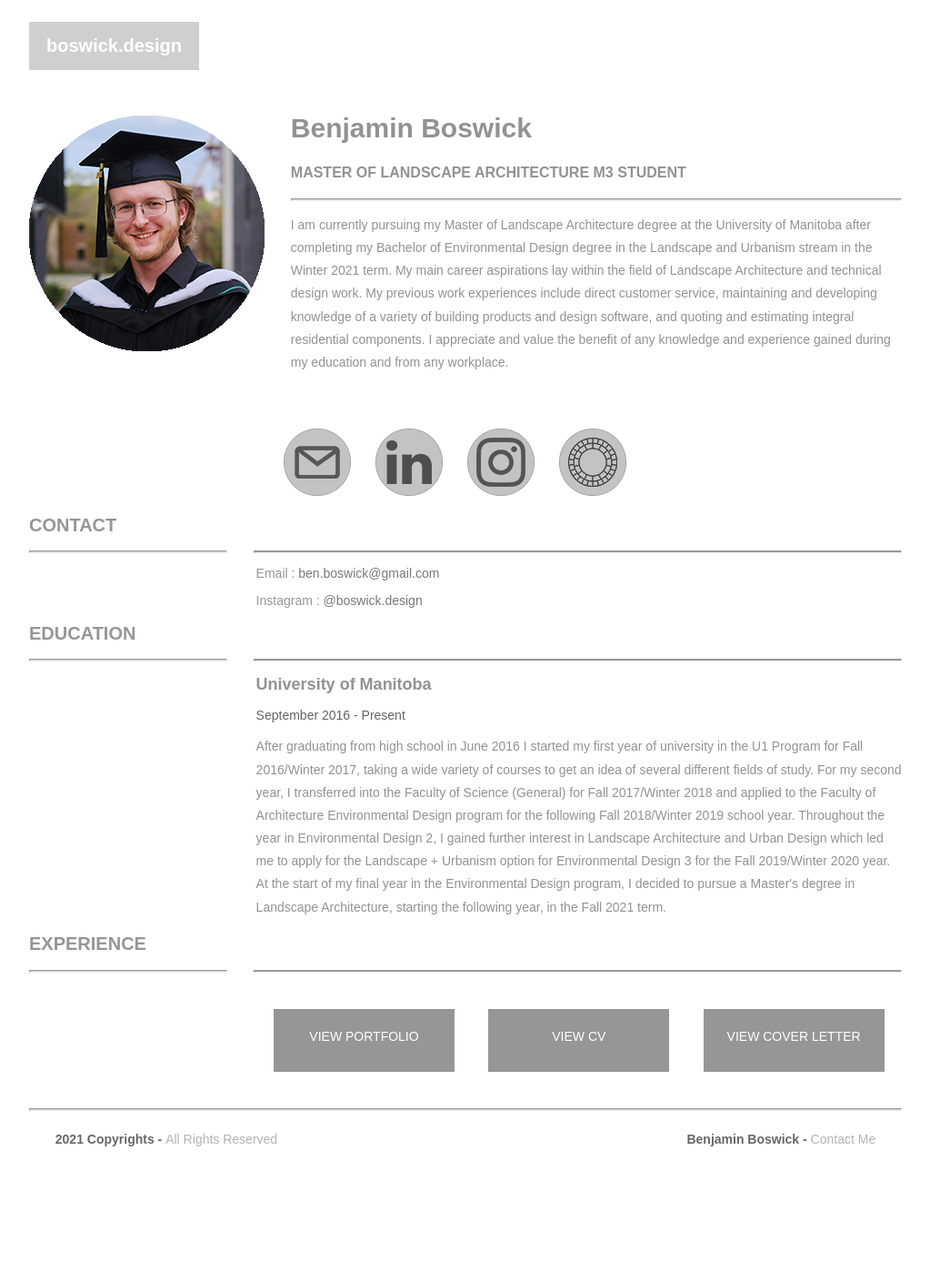
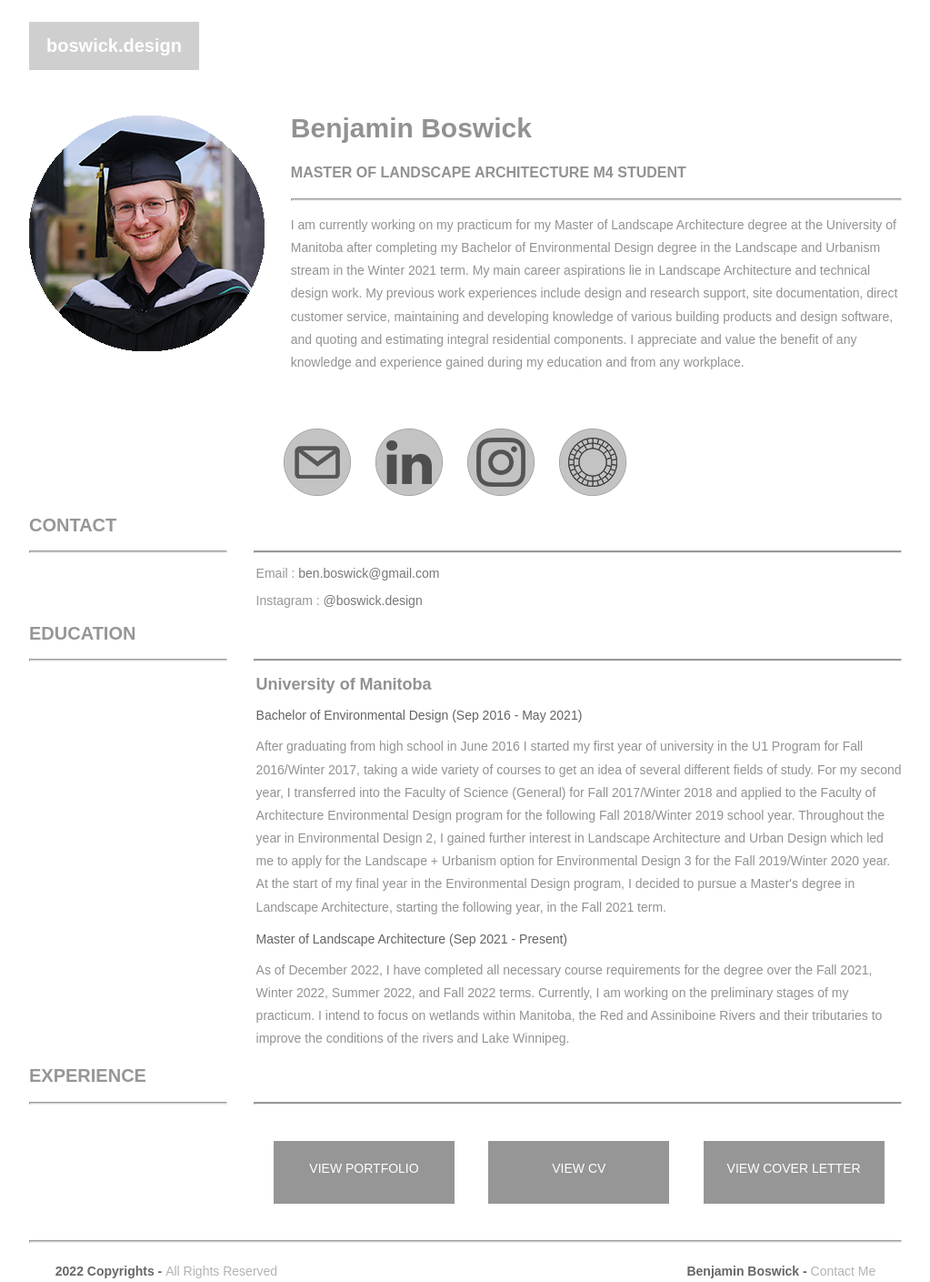
Before and after one commit to benboswick/boswick.design, a plain HTML site: page index.html in a window 1280 px wide. Shown: the whole page at 91% size, without its empty margins (128-1151 px from the left). Before the commit the page ends 1275 px from the top, so only its background shows below. Drawn offline with Linux system fonts and the light colour scheme.

Commit message:
Update portfolio, CV, and education section on website

```diff
--- a/index.html
+++ b/index.html
@@ -23,9 +23,9 @@
   <!-- Identity details -->
   <section class="profileHeader">
     <h1>Benjamin Boswick</h1>
-    <h3>MASTER OF LANDSCAPE ARCHITECTURE M3 STUDENT</h3>
+    <h3>MASTER OF LANDSCAPE ARCHITECTURE M4 STUDENT</h3>
     <hr>
-    <p>I am currently pursuing my Master of Landscape Architecture degree at the University of Manitoba after completing my Bachelor of Environmental Design degree in the Landscape and Urbanism stream in the Winter 2021 term. My main career aspirations lay within the field of Landscape Architecture and technical design work. My previous work experiences include direct customer service, maintaining and developing knowledge of a variety of building products and design software, and quoting and estimating integral residential components. I appreciate and value the benefit of any knowledge and experience gained during my education and from any workplace.</p>
+    <p>I am currently working on my practicum for my Master of Landscape Architecture degree at the University of Manitoba after completing my Bachelor of Environmental Design degree in the Landscape and Urbanism stream in the Winter 2021 term. My main career aspirations lie in Landscape Architecture and technical design work. My previous work experiences include design and research support, site documentation, direct customer service, maintaining and developing knowledge of various building products and design software, and quoting and estimating integral residential components. I appreciate and value the benefit of any knowledge and experience gained during my education and from any workplace.</p>
   </section>
   <!-- Links to Social network accounts -->
   <aside class="socialNetworkNavBar">
@@ -72,8 +72,10 @@
     <!-- First Title & company details  -->
     <article class="section2Content">
       <h2 class="sectionContentTitle">University of Manitoba</h2>
-      <h3 class="sectionContentSubTitle">September 2016 - Present</h3>
+      <h3 class="sectionContentSubTitle">Bachelor of Environmental Design (Sep 2016 - May 2021)</h3>
       <p class="sectionContent"> After graduating from high school in June 2016 I started my first year of university in the U1 Program for Fall 2016/Winter 2017, taking a wide variety of courses to get an idea of several different fields of study. For my second year, I transferred into the Faculty of Science (General) for Fall 2017/Winter 2018 and applied to the Faculty of Architecture Environmental Design program for the following Fall 2018/Winter 2019 school year. Throughout the year in Environmental Design 2, I gained further interest in Landscape Architecture and Urban Design which led me to apply for the Landscape + Urbanism option for Environmental Design 3 for the Fall 2019/Winter 2020 year. At the start of my final year in the Environmental Design program, I decided to pursue a Master's degree in Landscape Architecture, starting the following year, in the Fall 2021 term.</p>
+	  <h3 class="sectionContentSubTitle">Master of Landscape Architecture (Sep 2021 - Present)</h3>
+      <p class="sectionContent"> As of December 2022, I have completed all necessary course requirements for the degree over the Fall 2021, Winter 2022, Summer 2022, and Fall 2022 terms. Currently, I am working on the preliminary stages of my practicum. I intend to focus on wetlands within Manitoba, the Red and Assiniboine Rivers and their tributaries to improve the conditions of the rivers and Lake Winnipeg.</p>
     </article>
     <!-- Second Title & company details  -->    <!-- Replicate the above Div block to add more title and company details -->
   </section>
@@ -85,9 +87,9 @@
     <!-- First Title & company details  -->
     <article class="section2Content">
     	<aside class="externalResourcesNav">
-    	<div class="externalResources"> <a href="AboutPageAssets/portfolio/Boswick_Benjamin_Portfolio 20210825_Spread.pdf" target="_blank">VIEW PORTFOLIO</a> </div>
+    	<div class="externalResources"> <a href="AboutPageAssets/portfolio/Boswick_Benjamin_Portfolio_20221130.pdf" target="_blank">VIEW PORTFOLIO</a> </div>
     	<span class="stretch"></span>
-   	 	<div class="externalResources"><a href="AboutPageAssets/portfolio/Boswick_Benjamin_CV_20220515.pdf" target="_blank">VIEW CV</a> </div>
+   	 	<div class="externalResources"><a href="AboutPageAssets/portfolio/Boswick_Benjamin_CV_20221130.pdf" target="_blank">VIEW CV</a> </div>
     	<span class="stretch"></span>
    	 	<div class="externalResources"><a href="AboutPageAssets/portfolio/Boswick_Benjamin_Cover Letter_20200826.pdf" target="_blank">VIEW COVER LETTER</a> </div>
   		</aside>
@@ -97,7 +99,7 @@
     <!-- Second Title & company details  -->    <!-- Replicate the above Div block to add more title and company details -->
 <footer>
   <hr>
-  <p class="footerDisclaimer">2021  Copyrights - <span>All Rights Reserved</span></p>
+  <p class="footerDisclaimer">2022  Copyrights - <span>All Rights Reserved</span></p>
   <p class="footerNote">Benjamin Boswick - <span>Contact Me</span></p>
 </footer>
 </body>
```
Also changed, not shown: 1 other file.
